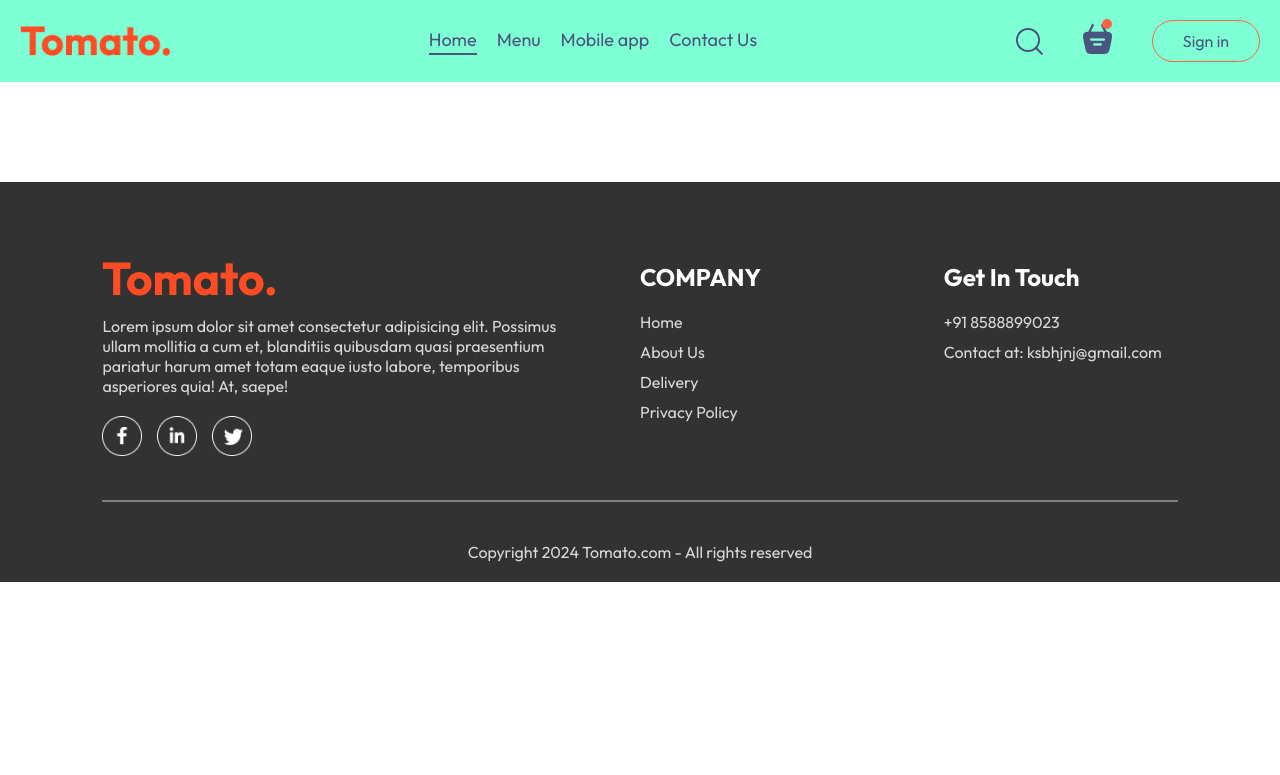
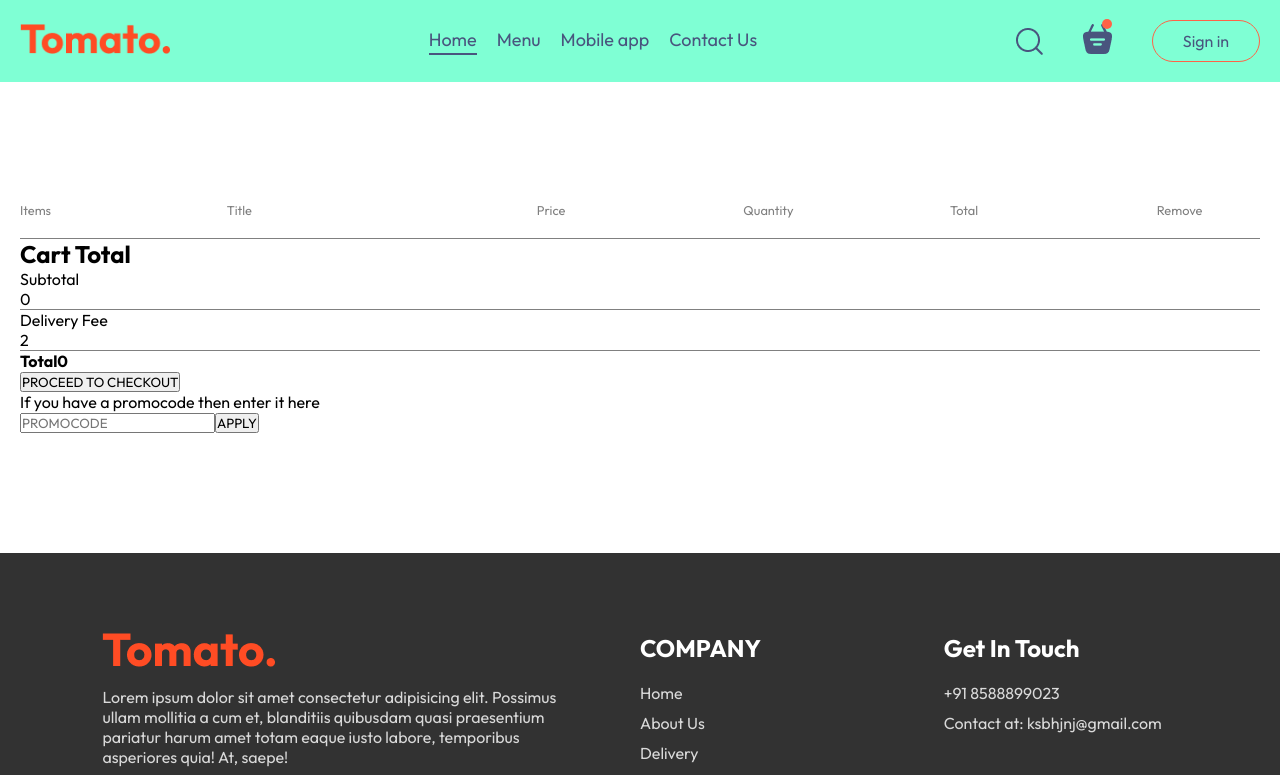
Before and after one commit to shivansh-mangla/MERN-food-delivery-web-app, a React (Vite) app in the folder frontend/: page /cart in a window 1280 px wide. Shown: the top 775 px of the page. Built offline with nearby package versions, Linux system fonts and the light colour scheme.

Commit message:
Added cart basic

```diff
--- a/frontend/src/components/Navbar/Navbar.jsx
+++ b/frontend/src/components/Navbar/Navbar.jsx
@@ -10,7 +10,9 @@
 
   return (
     <div className='navbar'>
+      <Link to='/'>
       <img src={assets.logo} className='logo' />
+      </Link>
       <ul className="navbar-menu">
         <Link to='/' onClick={()=> setMenu('home')} className={menu === 'home' ? 'active':''}>Home</Link>
         <a href='#explore-menu' onClick={()=> setMenu('menu')} className={menu === 'menu' ? 'active':''}>Menu</a>
@@ -20,7 +22,9 @@
       <div className="navbar-right">
         <img src={assets.search_icon} alt="" />
         <div className="navbar-search-icon">
+          <Link to='/cart'>
           <img src={assets.basket_icon} alt="" />
+          </Link>
           <div className="dot"></div>
         </div>
         <button onClick={() => setShowLogin(true)}>Sign in</button>
--- a/frontend/src/pages/Cart/Cart.css
+++ b/frontend/src/pages/Cart/Cart.css
@@ -0,0 +1,32 @@
+.cart{
+  margin-top: 100px;
+  padding: 20px;
+}
+
+.cart-items-title{
+  display: grid;
+  grid-template-columns: 1fr 1.5fr 1fr 1fr 1fr 0.5fr;
+  align-items: center;
+  color: gray;
+  font-size: max(1vw, 12px);
+}
+
+.cart-items-item{
+  margin: 10px 0;
+  color: black;
+}
+
+.cart-items-item img{
+  width: 60px;
+}
+
+.cart hr{
+  border: none;
+  height: 1px;
+  width: 100%;
+  background-color: gray;
+}
+
+.cart-items-item .cross{
+  cursor: pointer;
+}
--- a/frontend/src/pages/Cart/Cart.jsx
+++ b/frontend/src/pages/Cart/Cart.jsx
@@ -1,9 +1,74 @@
-import React from 'react'
+import React, { useContext } from 'react'
 import './Cart.css'
+import { StoreContext } from '../../Context/StoreContext';
 
-function Cart() {
+const Cart = () => {
+
+  const {cartItems, food_list, removeFromCart} = useContext(StoreContext);
+
   return (
-    <div>
+    <div className='cart'>
+      <div className="cart-items">
+        <div className="cart-items-title">
+          <p>Items</p>
+          <p>Title</p>
+          <p>Price</p>
+          <p>Quantity</p>
+          <p>Total</p>
+          <p>Remove</p>
+        </div>
+        <br />
+        <hr />
+        {food_list.map((item, index) => {
+          if(cartItems[item._id] > 0){
+            return(
+              <>
+              <div className="cart-items-title cart-items-item">
+                <img src={item.image} alt="" />
+                <p>{item.name}</p>
+                <p>${item.price}</p>
+                <p>{cartItems[item._id]}</p>
+                <p>${item.price * cartItems[item._id]}</p>
+                <p className='cross' onClick={() => removeFromCart(item._id)}>X</p>
+              </div>
+              <hr />
+              </>
+            )
+          }
+        })}
+      </div>
+
+      <div className="cart-bottom">
+        <div className="cart-total">
+          <h2>Cart Total</h2>
+          <div>
+            <div className="cart-total-details">
+              <p>Subtotal</p>
+              <p>{0}</p>
+            </div>
+            <hr />
+            <div className="cart-total-details">
+              <p>Delivery Fee</p>
+              <p>{2}</p>
+            </div>
+            <hr />
+            <div className="cart-total-details">
+              <b>Total</b>
+              <b>{0}</b>
+            </div>
+          </div>
+          <button>PROCEED TO CHECKOUT</button>
+        </div>
+        <div className="cart-promocode">
+          <div>
+            <p>If you have a promocode then enter it here</p>
+            <div className="cart-promocode-input">
+              <input type="text" placeholder='PROMOCODE' />
+              <button>APPLY</button>
+            </div>
+          </div>
+        </div>
+      </div>
 
     </div>
   )
```
